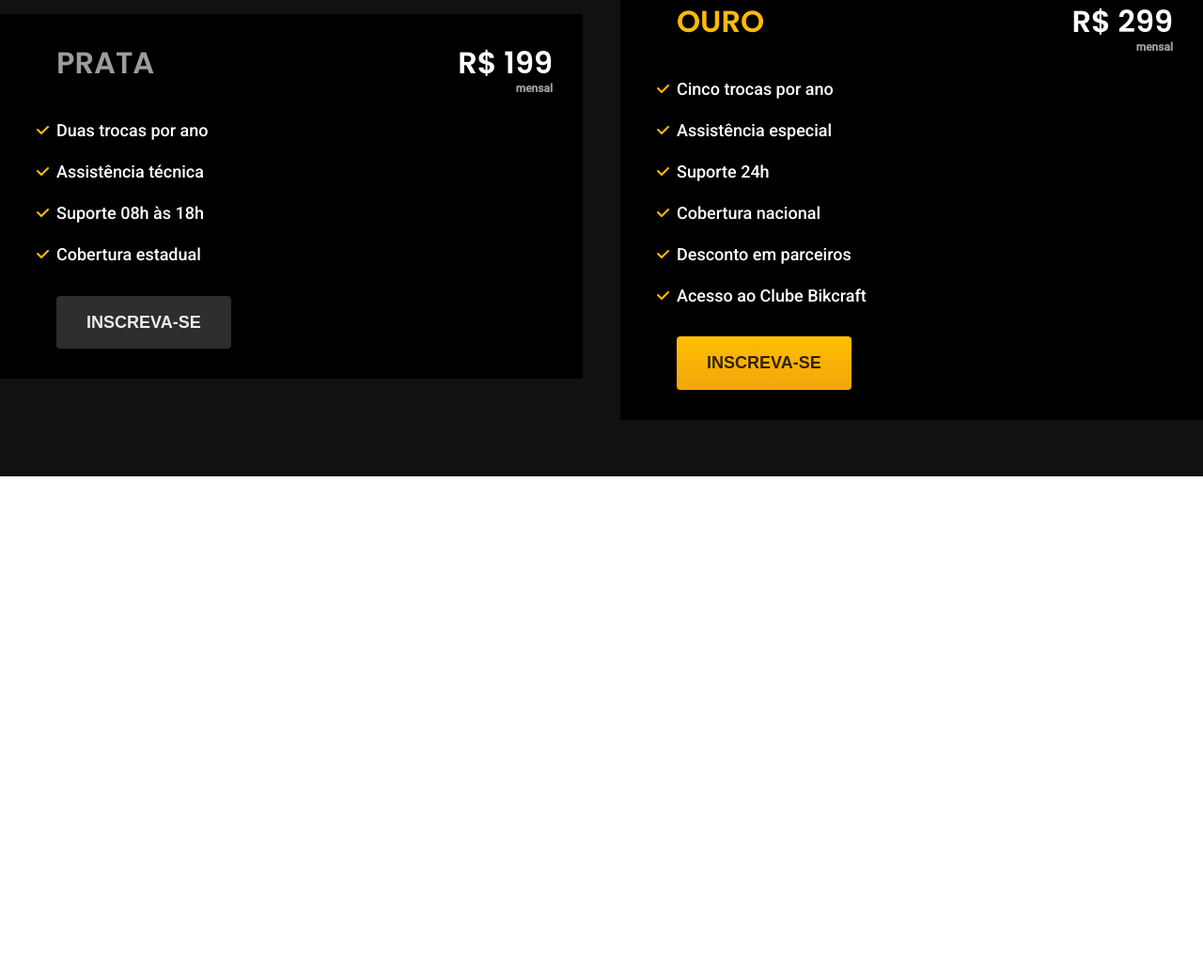
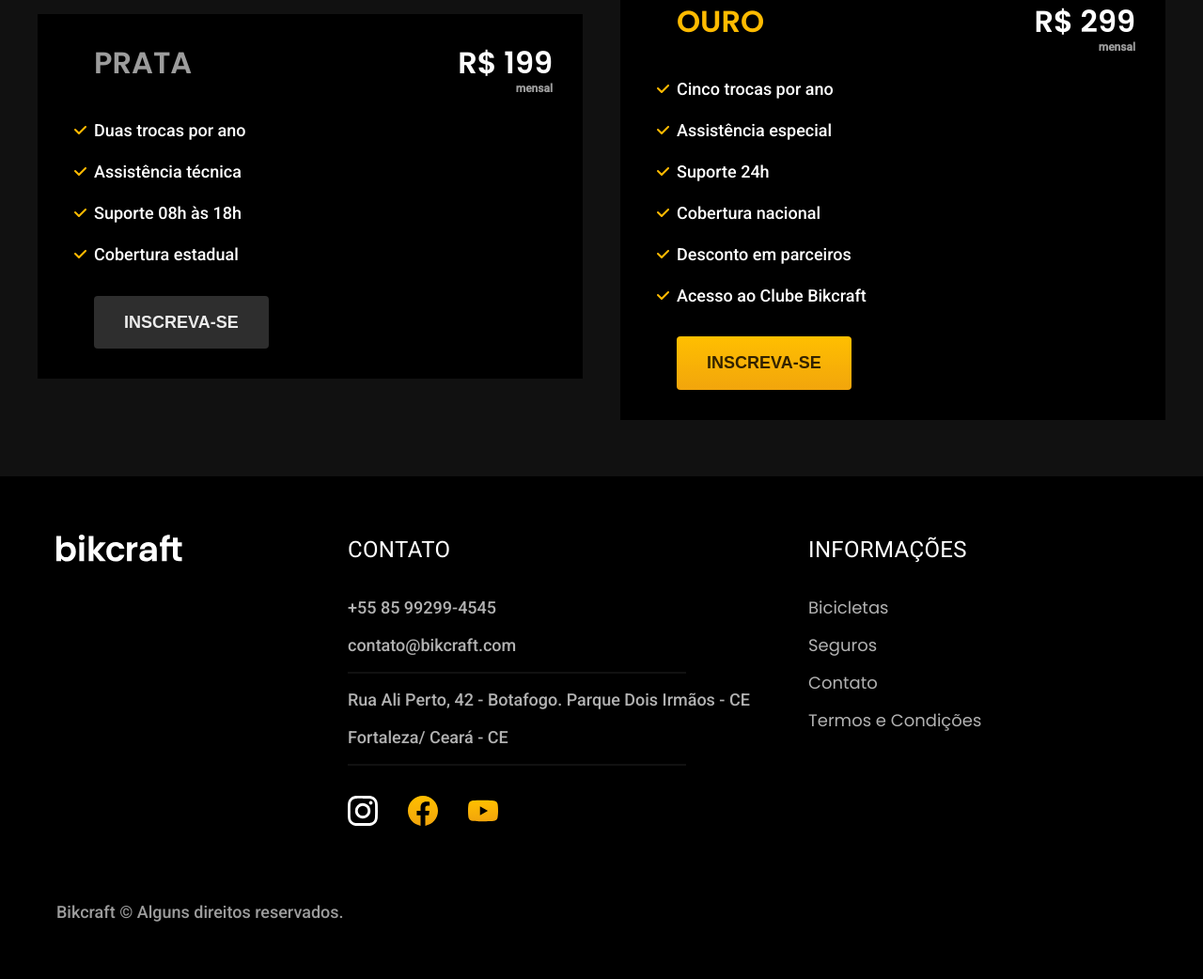
Before and after one commit to icaroregis/bikcraft__company, a plain HTML site: page index.html in a window 1280 px wide. Shown: the part 4091-5133 px from the top of the page at 94% size. Before the commit the page ends 4598 px from the top, so only its background shows below. Drawn offline with Linux system fonts and the light colour scheme.

Commit message:
finalização da home

```diff
--- /dev/null
+++ b/css/global/footer.css
@@ -0,0 +1,67 @@
+.footer__bg {
+  background-color: var(--color-12);
+}
+
+.footer.container {
+  display: grid;
+  grid-template-columns: 3fr 5fr 4fr;
+  gap: 40px;
+  padding-top: 60px;
+  padding-bottom: 60px;
+}
+
+.footer h3 {
+  margin-bottom: 32px;
+}
+
+.footer__contato ul {
+  margin-bottom: 32px;
+}
+
+.footer__contato li:nth-child(even):after {
+  content: '';
+  display: block;
+  max-width: 360px;
+  height: 2px;
+  background: var(--color-11);
+  margin-top: 16px;
+}
+
+.footer li {
+  margin-bottom: 16px;
+}
+
+.footer__redes__sociais {
+  display: flex;
+  gap: 32px;
+}
+
+.footer a:hover {
+  color: var(--color-0);
+}
+
+.footer__copy {
+  grid-column: 1/-1;
+  margin-top: 40px;
+}
+
+@media (max-width: 800px) {
+  .footer.container .logo__footer {
+    display: none;
+  }
+
+  .footer {
+    grid-template-columns: 1fr 1fr;
+  }
+}
+
+@media (max-width: 600px) {
+  .footer.container {
+    grid-template-columns: 1fr;
+    gap: 60px;
+  }
+
+  .footer__copy {
+    margin-top: 0px;
+  }
+}
--- a/css/seguros/seguros.css
+++ b/css/seguros/seguros.css
@@ -3,6 +3,8 @@
 }
 
 .seguros__container {
+  max-width: 1200px;
+  margin: 0 auto;
   padding-top: 60px;
   padding-bottom: 60px;
   display: grid;
@@ -13,6 +15,7 @@
 
 .seguros__container h2 {
   grid-column: 1/-1;
+  padding-left: 20px;
 }
 
 .seguros__items {
@@ -63,7 +66,7 @@
 }
 
 @media (max-width: 800px) {
-  .seguros {
+  .seguros__container {
     grid-template-columns: 1fr;
   }
 }
--- a/css/style.css
+++ b/css/style.css
@@ -2,6 +2,7 @@
 @import './components/typography.css';
 @import './components/color__palette.css';
 @import './global/header.css';
+@import './global/footer.css';
 @import './components/components.css';
 @import './home/home.css';
 @import './home/technology.css';
--- a/index.html
+++ b/index.html
@@ -184,6 +184,53 @@
     </div>
   </article>
 
+  <footer class="footer__bg">
+    <div class="footer container">
+      <div class="logo__footer">
+        <img src="./img/bikcraft.svg" alt="Bikcraft">
+      </div>
+
+      <div>
+        <div class="footer__contato">
+          <h3 class="font__2__l__b color__0">Contato</h3>
+          <ul class="font__2__m color__5">
+            <li><a href="tel:+5585992994545">+55 85 99299-4545</a></li>
+            <li><a href="mailto:contato@bikcraft.com">contato@bikcraft.com</a></li>
+            <li>Rua Ali Perto, 42 - Botafogo. Parque Dois Irmãos - CE</li>
+            <li>Fortaleza/ Ceará - CE</li>
+          </ul>
+        </div>
+
+        <div class="footer__redes__sociais">
+          <a href="">
+            <img class='color__0' src="./img/redes/instagram.svg" alt="Instagran">
+          </a>
+          <a class="color__0" href="">
+            <img class="color__0" src="./img/redes/facebook-p.svg" alt="Facebook">
+          </a>
+          <a href="">
+            <img src="./img/redes/youtube-p.svg" alt="Youtube">
+          </a>
+        </div>
+      </div>
+
+
+      <div class="footer__informacoes">
+        <h3 class="font__2__l__b color__0">Informações</h3>
+        <nav class="font__1__m color__5">
+          <ul>
+            <li><a href="./biciletas.html">Bicicletas</a></li>
+            <li><a href="./seguros.html">Seguros</a></li>
+            <li><a href="./contato.html">Contato</a></li>
+            <li><a href="./termos.html">Termos e Condições</a></li>
+          </ul>
+        </nav>
+      </div>
+
+      <p class="footer__copy font__2__m color__6">Bikcraft © Alguns direitos reservados.</p>
+    </div>
+  </footer>
+
   <script src="./js/index.js"></script>
 </body>
 
```
Also changed, not shown: termos.html (added, +94 -0 lines).
